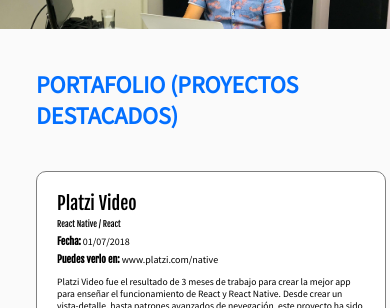
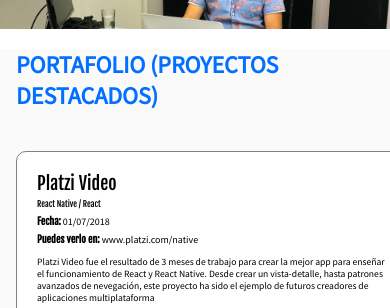
Before and after one commit to aeruizmx/curso-responsive-design, a plain HTML site: page index.html in a window 390 px wide. Shown: the part 197-505 px from the top of the page. Drawn offline with Linux system fonts and the light colour scheme; files whose address does not match are found by name.

```diff
--- a/css/estilos.css
+++ b/css/estilos.css
@@ -435,6 +435,10 @@
     bottom: 0;
     width: 100%;
   }
+
+  .portfolio {
+    padding: 0;
+  }
 }
 
 @media screen and (max-width: 767px){
```
